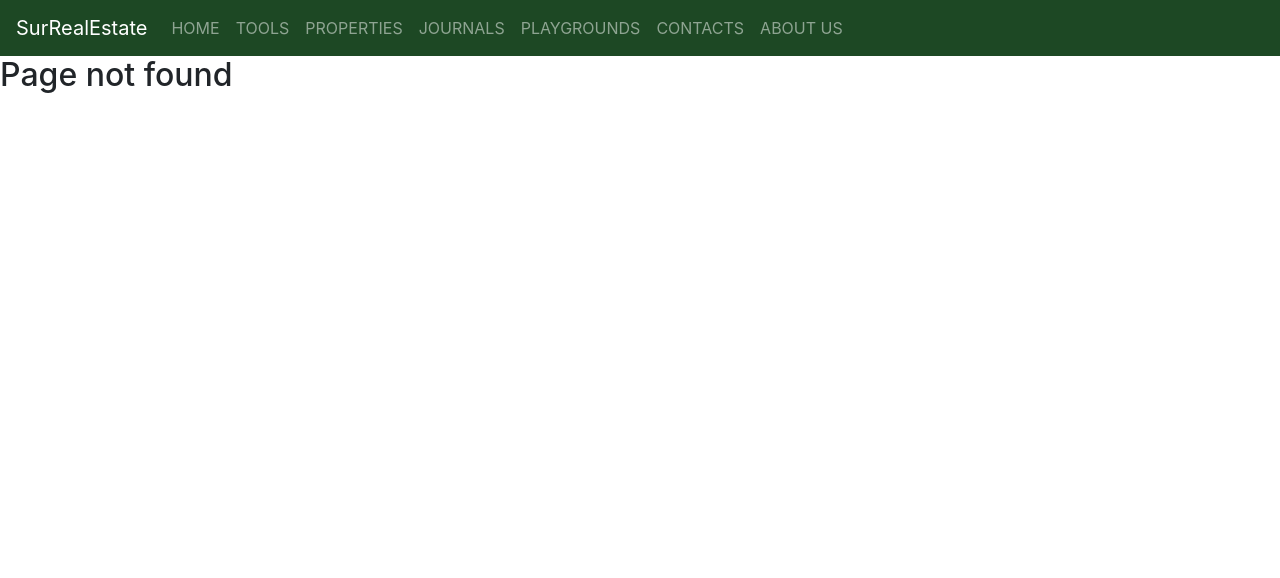
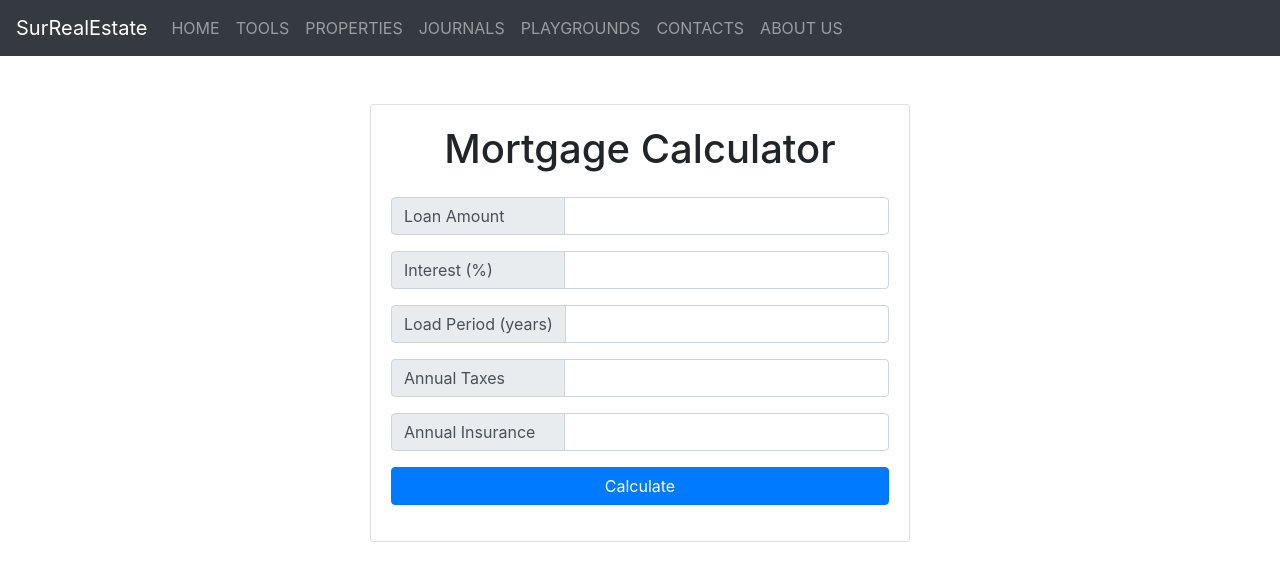
Before and after one commit to WangBian/surRealEstate, an Angular app: page /tools/mortgage-calc in a window 1280 px wide. Before the commit this address had no page. Shown: the top 578 px of the page. Built offline with nearby package versions, Linux system fonts and the light colour scheme.

Commit message:
add mortgage calc

```diff
--- a/src/app/app-routing.module.ts
+++ b/src/app/app-routing.module.ts
@@ -7,7 +7,7 @@ import { NgModule } from '@angular/core';
 import { Routes, RouterModule } from '@angular/router';
 
 const appRoutes: Routes = [
-  { path: 'tools/mortgage-payment-calc', component: MortgageCalcComponent },
+  { path: 'tools/mortgage-calc', component: MortgageCalcComponent },
   { path: 'tools/rental-property-calc', component: RentalPropertyCalcComponent },
   { path: 'home', component: HomeComponent },
   { path: 'tools', component: ToolsComponent },
--- a/src/app/header/header.component.html
+++ b/src/app/header/header.component.html
@@ -1,33 +1,33 @@
-<nav class="navbar navbar-expand-lg navbar-dark at-top" style="background-color: rgba(6, 53, 14, 0.904);">
-    <a class="navbar-brand" routerLink="/home">SurRealEstate</a>
+<nav class="navbar navbar-expand-lg navbar-dark bg-dark">
+    <a class="navbar-brand" routerLink="/">SurRealEstate</a>
 
     <button class="navbar-toggler" type="button" data-toggle="collapse" data-target="#navbarSupportedContent"
         aria-controls="navbarSupportedContent" aria-expanded="false" aria-label="Toggle navigation">
         <span class="navbar-toggler-icon"></span>
     </button>
 
-    <div class="collapse navbar-collapse" id="navbarSupportedContent">
+    <div class="collapse navbar-collapse text-center" id="navbarSupportedContent">
         <ul class="navbar-nav mr-auto" routerLinkActive="active">
             <li class="nav-item">
-                <a class="nav-link" routerLink="/home">HOME</a>
+                <a class="nav-link" routerLink="home">HOME</a>
             </li>
             <li class="nav-item">
-                <a class="nav-link" routerLink="/tools">TOOLS</a>
+                <a class="nav-link" routerLink="tools">TOOLS</a>
             </li>
             <li class="nav-item">
-                <a class="nav-link" routerLink="/home">PROPERTIES</a>
+                <a class="nav-link" routerLink="home">PROPERTIES</a>
             </li>
             <li class="nav-item">
-                <a class="nav-link" routerLink="/home">JOURNALS</a>
+                <a class="nav-link" routerLink="home">JOURNALS</a>
             </li>
             <li class="nav-item">
-                <a class="nav-link" routerLink="/home">PLAYGROUNDS</a>
+                <a class="nav-link" routerLink="home">PLAYGROUNDS</a>
             </li>
             <li class="nav-item">
-                <a class="nav-link" routerLink="/home">CONTACTS</a>
+                <a class="nav-link" routerLink="home">CONTACTS</a>
             </li>
             <li class="nav-item">
-                <a class="nav-link" routerLink="/home">ABOUT US</a>
+                <a class="nav-link" routerLink="home">ABOUT US</a>
             </li>
         </ul>
     </div>
--- a/src/app/tools/mortgage-calc/mortgage-calc.component.css
+++ b/src/app/tools/mortgage-calc/mortgage-calc.component.css
@@ -0,0 +1,6 @@
+.input-group>.input-group-prepend {
+    flex: 0 0 35%;
+}
+.input-group .input-group-text {
+    width: 100%;
+}
--- a/src/app/tools/mortgage-calc/mortgage-calc.component.html
+++ b/src/app/tools/mortgage-calc/mortgage-calc.component.html
@@ -1 +1,112 @@
-<p>mortgage-calc works!</p>
+<div class="container">
+    <div class="row">
+        <div class="col-md-6 mx-auto">
+            <div class="card card-body text-center mt-5">
+                <h1 class="heading display-5 pb-3">Mortgage Calculator</h1>
+                <form id="loan-form">
+                    <div class="form-group">
+                        <div class="input-group">
+                            <div class="input-group-prepend">
+                                <span class="input-group-text">Loan Amount</span>
+                            </div>
+                            <input type="number" id="amount" class="form-control" #inputAmount>
+                        </div>
+                    </div>
+                    <div class="form-group">
+                        <div class="input-group">
+                            <div class="input-group-prepend">
+                                <span class="input-group-text">Interest (%)</span>
+                            </div>
+                            <input type="number" step="0.01" id="interest" class="form-control" #inputInterest>
+                        </div>
+                    </div>
+                    <div class="form-group">
+                        <div class="input-group">
+                            <div class="input-group-prepend">
+                                <span class="input-group-text">Load Period (years)</span>
+                            </div>
+                            <input type="number" id="years" class="form-control" #inputYears>
+                        </div>
+                    </div>
+                    <div class="form-group">
+                        <div class="input-group">
+                            <div class="input-group-prepend">
+                                <span class="input-group-text">Annual Taxes</span>
+                            </div>
+                            <input type="number" id="taxes" class="form-control" #inputTaxes>
+                        </div>
+                    </div>
+                    <div class="form-group">
+                        <div class="input-group">
+                            <div class="input-group-prepend">
+                                <span class="input-group-text">Annual Insurance</span>
+                            </div>
+                            <input type="number" id="insurance" class="form-control" #inputInsurance>
+                        </div>
+                    </div>
+                    <div class="form-group">
+                        <button type="button" class="btn btn-primary btn-block"
+                            (click)='calculatePayment(inputAmount.value, inputInterest.value, inputYears.value, inputTaxes.value, inputInsurance.value)'>
+                            Calculate </button>
+                    </div>
+                </form>
+
+                <!-- Loader  -->
+                <div id="loading" *ngIf="showLoading">
+                    <img src="https://upload.wikimedia.org/wikipedia/commons/b/b1/Loading_icon.gif" alt="Loading Gif"
+                        style="height: 100px;" class="img-fluid">
+                </div>
+
+                <!-- Result  -->
+                <div id="results" class="pt-4" *ngIf="showResults">
+                    <h5>Calculator Results</h5>
+                    <div class="form-group">
+                        <div class="input-group">
+                            <div class="input-group-prepend">
+                                <span class="input-group-text">Montly Payment</span>
+                            </div>
+                            <input type="string" id="monthly-payment" class="form-control" name=""
+                                value={{monthlyPayment}} disabled>
+                        </div>
+                    </div>
+                    <div class="form-group">
+                        <div class="input-group">
+                            <div class="input-group-prepend">
+                                <span class="input-group-text">Total Payment</span>
+                            </div>
+                            <input type="string" id="total-payment" class="form-control" name="" value={{totalPayment}}
+                                disabled>
+                        </div>
+                    </div>
+                    <div class="form-group">
+                        <div class="input-group">
+                            <div class="input-group-prepend">
+                                <span class="input-group-text">Total Interest</span>
+                            </div>
+                            <input type="string" id="total-interest" class="form-control" name=""
+                                value={{totalInterest}} disabled>
+                        </div>
+                    </div>
+                    <div class="form-group">
+                        <div class="input-group">
+                            <div class="input-group-prepend">
+                                <span class="input-group-text">Monthly Taxes</span>
+                            </div>
+                            <input type="string" id="monthly-taxes" class="form-control" name="" value={{monthlyTaxes}}
+                                disabled>
+                        </div>
+                    </div>
+                    <div class="form-group">
+                        <div class="input-group">
+                            <div class="input-group-prepend">
+                                <span class="input-group-text">Monthly Insurance</span>
+                            </div>
+                            <input type="string" id="monthly-insurance" class="form-control" name=""
+                                value={{monthlyInsurance}} disabled>
+                        </div>
+                    </div>
+                </div>
+            </div>
+        </div>
+    </div>
+</div>
--- a/src/app/tools/mortgage-calc/mortgage-calc.component.ts
+++ b/src/app/tools/mortgage-calc/mortgage-calc.component.ts
@@ -1,4 +1,5 @@
 import { Component, OnInit } from '@angular/core';
+import { NumberSymbol } from '@angular/common';
 
 @Component({
   selector: 'app-mortgage-calc',
@@ -7,9 +8,52 @@ import { Component, OnInit } from '@angular/core';
 })
 export class MortgageCalcComponent implements OnInit {
 
+  showLoading = false;
+  showResults = false;
+
+  amount: number;
+  interest: number;
+  years: number;
+  annualTaxes: number;
+  annualInsurance: number;
+
+  monthlyPayment: string;
+  totalPayment: string;
+  totalInterest: string;
+  monthlyTaxes: string;
+  monthlyInsurance: string;
+
   constructor() { }
 
   ngOnInit() {
   }
 
+  calculatePayment(amount: number, interest: number, years: number, annualTaxes: number, annualInsurance: number) {
+    this.showLoading = true;
+
+    this.amount = amount;
+    this.interest = interest;
+    this.years = years;
+    this.annualTaxes = annualTaxes;
+    this.annualInsurance = annualInsurance;
+
+    var principal = parseFloat(amount.toString());
+    var calculatedInterest = parseFloat(interest.toString()) / 100 / 12;
+    var calculatedPayments = parseFloat(years.toString()) * 12;
+
+    var x = Math.pow(1 + calculatedInterest, calculatedPayments);
+    var monthly = (principal * x * calculatedInterest) / (x - 1);
+
+    if (isFinite(monthly)) {
+      this.monthlyPayment = "$ " + monthly.toFixed(2);
+      this.totalPayment = (monthly * calculatedPayments).toFixed(2);
+      this.totalInterest = ((monthly * calculatedPayments) - principal).toFixed(2);
+    }
+
+    this.monthlyTaxes = (parseFloat(annualTaxes.toString()) / 12).toFixed(2);
+    this.monthlyInsurance = (parseFloat(annualInsurance.toString()) / 12).toFixed(2);
+
+    this.showLoading = false;
+    this.showResults = true;
+  }
 }
--- a/src/app/tools/tools.component.html
+++ b/src/app/tools/tools.component.html
@@ -1,28 +1,33 @@
-<header class="text-center text-secondary p-1">
+<div class="container-fluid d-flex justify-content-center">
+    <div class="row col-8">
+        <header class="col-12 text-center">
             <h1>Real Estate Investment Calculators</h1>
         </header>
 
-<div class="row">
-    <div class="col-lg-6">
-        <div class="card" style="width: 35rem;">
-            <div class="card-body">
-                <h5 class="card-title text-secondary">Mortgage Payment Calculator</h5>
+        <div class="col-6 d-flex mx-auto">
+            <div class="card">
+                <div class="card-body d-flex flex-column ">
+                    <h5 class="card-title text-secondary">Mortgage Calculator</h5>
+                    <div class="col-auto">
                         <hr>
+                    </div>
                     <p class="card-text text-info">The calculator helps calculate monthly mortgage payment.</p>
-                <a routerLink="/tools/mortgage-payment-calc" routerLinkActive="active"
-                    class="btn btn-primary float-right">Calculate</a>
+                    <a routerLink="/tools/mortgage-calc" routerLinkActive="active"
+                        class="btn btn-primary mt-auto ml-auto">Calculate</a>
                 </div>
             </div>
         </div>
 
-    <div class="col-lg-6">
-        <div class="card" style="width: 35rem;">
-            <div class="card-body">
+        <div class="col-6 d-flex amx-auto">
+            <div class="card">
+                <div class="card-body d-flex flex-column">
                     <h5 class="card-title text-secondary">Rental Property Calculator</h5>
+                    <div class="col-auto">
                         <hr>
+                    </div>
                     <p class="card-text text-info">The calculator helps analyze rental property investmemnt quickly.</p>
-                <a routerLink="/tools/rental-property-calc"
-                    class="btn btn-primary float-right">Calculate</a>
+                    <a routerLink="/tools/rental-property-calc" class="btn btn-primary mt-auto ml-auto">Calculate</a>
+                </div>
             </div>
         </div>
     </div>
```
Also changed, not shown: src/app/app.component.html (line endings or trailing spaces), src/app/home/home.component.html (line endings or trailing spaces). Lines whose indentation alone changed are shown as unchanged.
